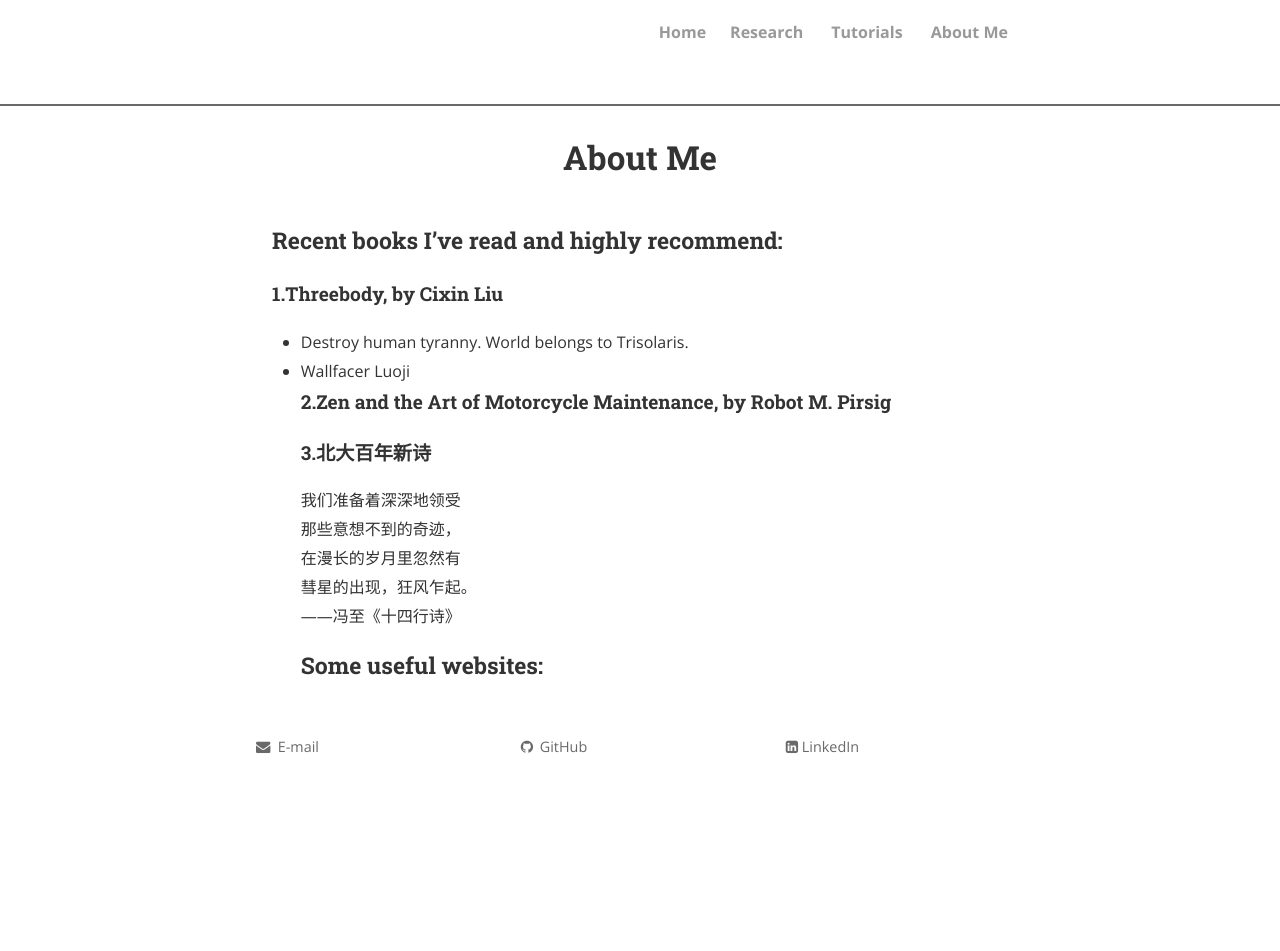
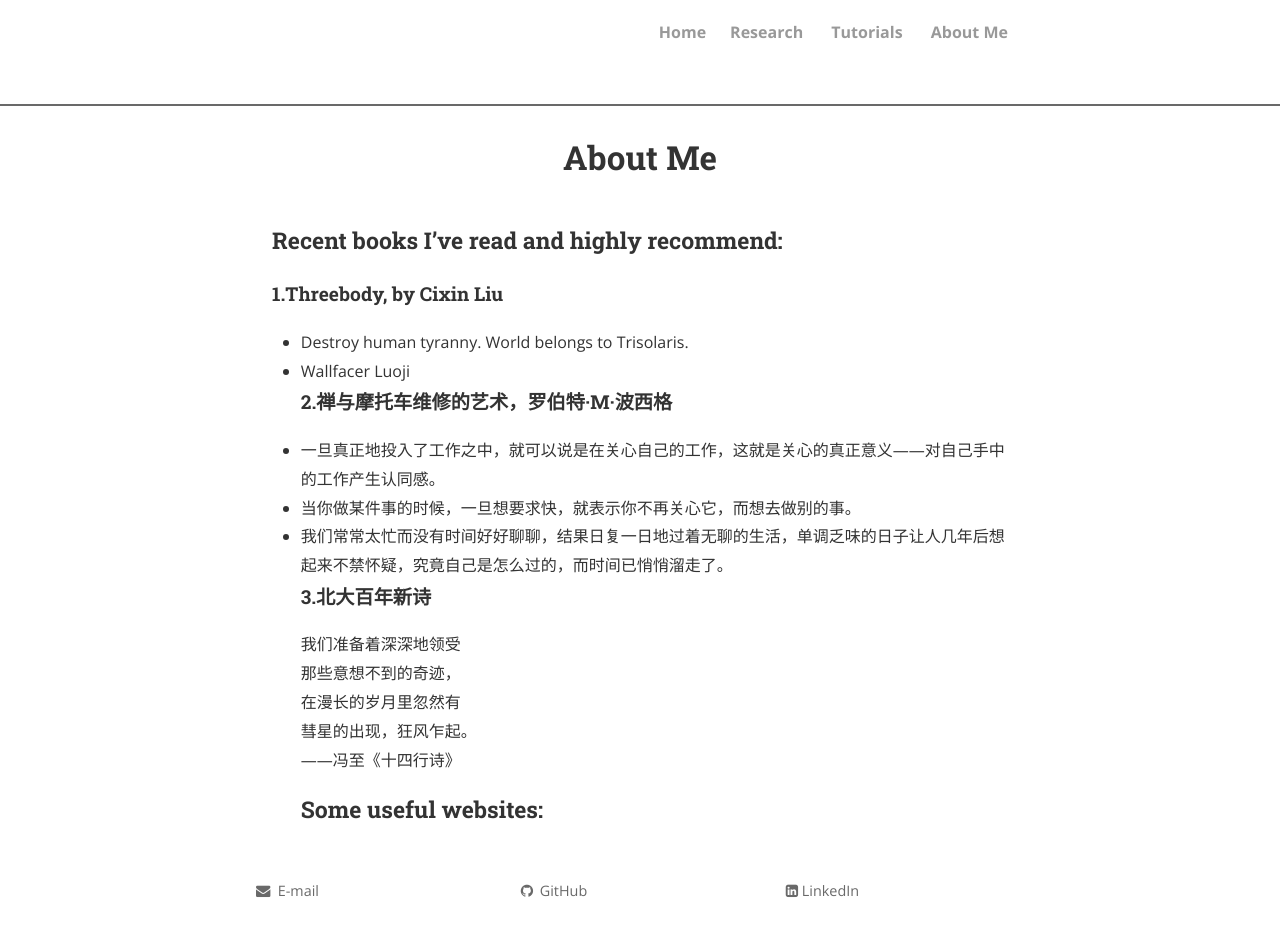
Before and after one commit to Yunga-Wu/Yunga-Wu.github.io, a Jekyll site: the page built from about.md, in a window 1280 px wide. Built offline with Jekyll 4.4.1, drawn with Linux system fonts in a browser that asks for light colours; nearby versions of some CDN libraries; comment, search, counter and statistics services are not loaded; a style sheet for code colours, icons or effects is not loaded; before the commit the page ends 900 px from its top, so only the background shows below that.

Commit message:
Update about.md

```diff
--- a/about.md
+++ b/about.md
@@ -7,7 +7,10 @@ permalink: /about/
 #### 1.Threebody, by Cixin Liu
 * Destroy human tyranny. World belongs to Trisolaris.
 * Wallfacer Luoji
-#### 2.Zen and the Art of Motorcycle Maintenance, by Robot M. Pirsig
+#### 2.禅与摩托车维修的艺术，罗伯特·M·波西格
+* 一旦真正地投入了工作之中，就可以说是在关心自己的工作，这就是关心的真正意义——对自己手中的工作产生认同感。
+* 当你做某件事的时候，一旦想要求快，就表示你不再关心它，而想去做别的事。
+* 我们常常太忙而没有时间好好聊聊，结果日复一日地过着无聊的生活，单调乏味的日子让人几年后想起来不禁怀疑，究竟自己是怎么过的，而时间已悄悄溜走了。
 #### 3.北大百年新诗
 我们准备着深深地领受
 那些意想不到的奇迹，
```
